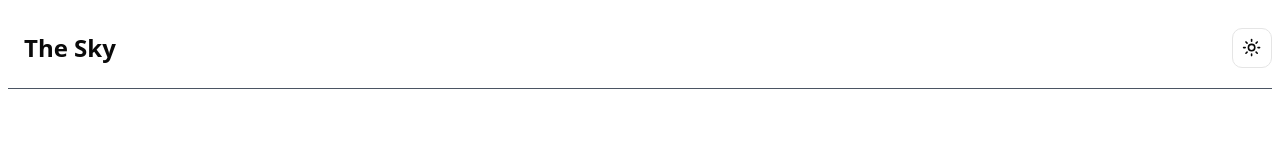
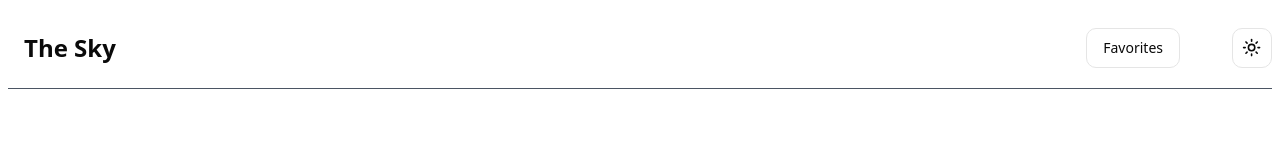
Before and after one commit to akadeepesh/MySky, a Next.js app in the folder frontend/: page / in a window 1280 px wide. Shown: the top 160 px of the page. Built offline with nearby package versions, Linux system fonts and the light colour scheme; no server answers.

Commit message:
added button and router

```diff
--- a/frontend/components/HomeNav.tsx
+++ b/frontend/components/HomeNav.tsx
@@ -1,16 +1,37 @@
-import Link from "next/link";
 import { UserButton } from "@clerk/nextjs";
 import { ThemeToggle } from "./ThemeToggle";
+import { Button } from "./ui/button";
+import { useRouter } from "next/router";
 
 const LandingNav = () => {
+  const router = useRouter();
+
+  const handleclick = () => {
+    if (router.pathname === "/") {
+      router.push("/favorites");
+    } else if (router.pathname === "/favorites") {
+      router.push("/");
+    }
+  };
+
+  const handleLogoClick = () => {
+    router.push("/");
+  };
+
   return (
     <nav className="flex md:mt-2 justify-between h-20 items-center w-screen">
-      <Link href="/">
-        <div className="font-bold text-xl md:text-2xl mx-1 md:mx-4 hover:text-slate-200 duration-200">
-          The Sky
-        </div>
-      </Link>
+      <div
+        onClick={handleLogoClick}
+        className="font-bold text-xl md:text-2xl mx-1 md:mx-4 hover:text-slate-200 duration-200 cursor-pointer"
+      >
+        The Sky
+      </div>
       <div className="flex justify-end items-center gap-3">
+        <span className="mr-6 md:mr-8 sm:mr-6 lg:mr-10">
+          <Button variant="outline" onClick={handleclick}>
+            {router.pathname === "/" ? "Favorites" : "Home"}
+          </Button>
+        </span>
         <ThemeToggle className="" />
         <UserButton afterSignOutUrl="/" />
       </div>
```
